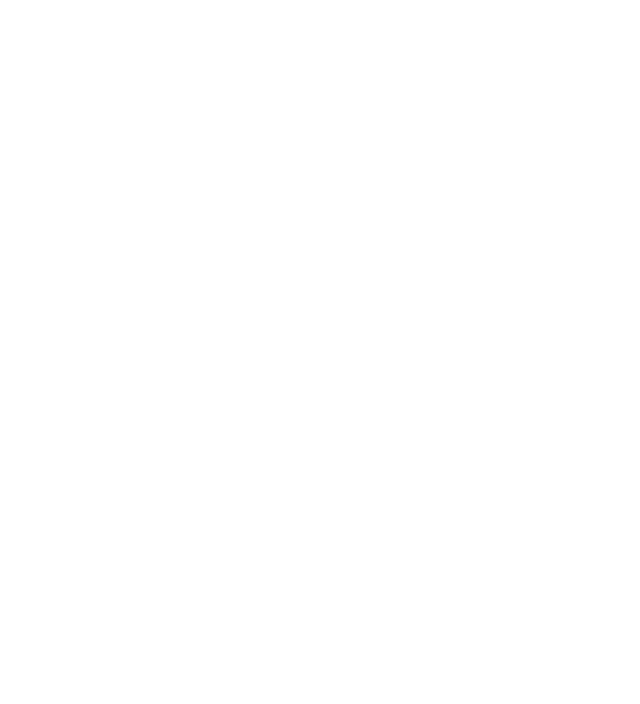
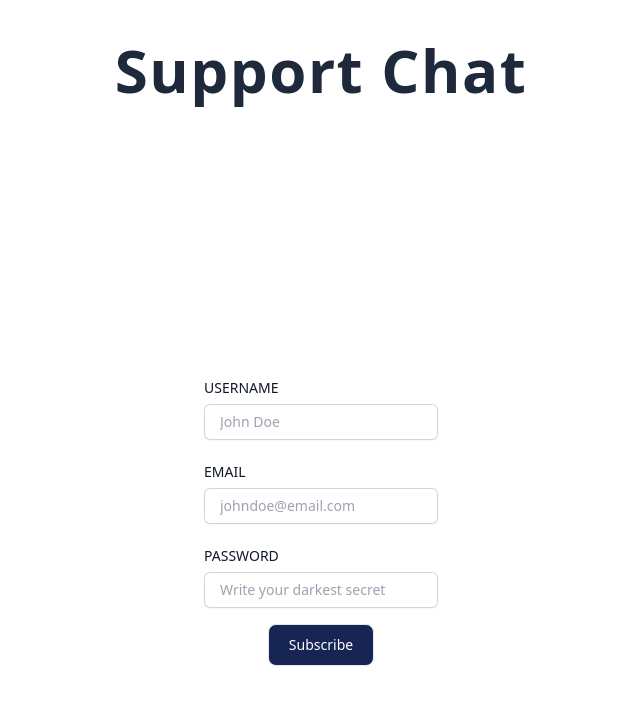
Before and after one commit to rafaelrsi22/support-chat, a React (Create React App) app in the folder client/: page /signup in a window 1280 px wide. Before the commit this address had no page. Shown: the top 704 px of the page, without its empty margins (319-959 px from the left). Built offline with nearby package versions, Linux system fonts and the light colour scheme.

Commit message:
Created separated route files, added user interaction into links between login and signup pages

```diff
--- a/client/src/App.jsx
+++ b/client/src/App.jsx
@@ -2,12 +2,16 @@
 import { BrowserRouter, Routes, Route } from "react-router-dom";
 
 import Home from "./routes/Home";
+import Login from './routes/Login';
+import Register from './routes/Register';
 
 function App() {
     return (
         <BrowserRouter>
             <Routes>
                 <Route path="/" element={<Home />} />
+                <Route path="/login" element={<Login />} />
+                <Route path="/signup" element={<Register />} />
             </Routes>
         </BrowserRouter>
     );
--- a/client/src/components/Header.jsx
+++ b/client/src/components/Header.jsx
@@ -1,9 +1,12 @@
 import React from "react";
+import { Link } from "react-router-dom"
 
 function Header() {
     return (
         <header>
-            <h1 className="text-6xl font-semibold tracking-wide text-slate-800 text-center mt-10">Support Chat</h1>
+            <a className="text-6xl font-semibold tracking-wide text-slate-800 text-center mt-10 block">
+                <Link to='/'>Support Chat</Link>
+            </a>
         </header>
     );
 }
--- a/client/src/components/LoginForm.jsx
+++ b/client/src/components/LoginForm.jsx
@@ -13,7 +13,7 @@
         }}>
             <Input dataType={'username'} onChange={setUsername} />
             <Input dataType={'password'} onChange={setPassword} />
-            <input type="submit" class="text-blue-700 hover:text-white border border-blue-700 hover:bg-blue-800 focus:outline-none font-medium rounded-lg text-sm px-5 py-2.5 text-center mt-4 cursor-pointer" value='Log In' />
+            <input type="submit" className="text-blue-700 hover:text-white border border-blue-700 hover:bg-blue-800 focus:outline-none font-medium rounded-lg text-sm px-5 py-2.5 text-center mt-4 cursor-pointer" value='Log In' />
         </form>
     );
 }
--- a/client/src/components/RegisterForm.jsx
+++ b/client/src/components/RegisterForm.jsx
@@ -15,7 +15,7 @@
             <Input dataType={'username'} onChange={setUsername} />
             <Input dataType={'email'} onChange={setEmail} />
             <Input dataType={'password'} onChange={setPassword} />
-            <input type="submit" class="text-white bg-blue-950 hover:text-blue-950 border hover:border-blue-950 hover:bg-white focus:outline-none font-medium rounded-lg text-sm px-5 py-2.5 text-center mt-4 cursor-pointer" value='Subscribe' />
+            <input type="submit" className="text-white bg-blue-950 hover:text-blue-950 border hover:border-blue-950 hover:bg-white focus:outline-none font-medium rounded-lg text-sm px-5 py-2.5 text-center mt-4 cursor-pointer" value='Subscribe' />
         </form>
     );
 }
--- a/client/src/routes/Home.jsx
+++ b/client/src/routes/Home.jsx
@@ -1,14 +1,20 @@
 import React from "react";
+import { Link } from "react-router-dom"
 
 import Header from "../components/Header";
-import LoginForm from "../components/LoginForm";
-import RegisterForm from "../components/RegisterForm";
 
 function Home() {
     return (
         <div id="app" className="flex flex-col">
             <Header />
-
+            <div className="flex flex-col mx-auto max-w-32 mt-72">
+                <a type="submit" className="text-white bg-blue-950 hover:text-blue-950 border hover:border-blue-950 hover:bg-white focus:outline-none font-medium rounded-lg text-sm px-5 py-3.5 text-center mt-4 cursor-pointer">
+                    <Link to="signup">Get Started</Link>
+                </a>
+                <a type="submit" className="text-blue-700 hover:text-white border border-blue-700 hover:bg-blue-800 focus:outline-none font-medium rounded-lg text-sm px-4 py-3 text-center mt-4 cursor-pointer">
+                    <Link to="login">Welcome Back</Link>
+                </a>
+            </div>
         </div>
     )
 }
--- /dev/null
+++ b/client/src/routes/Login.jsx
@@ -0,0 +1,15 @@
+import React from "react";
+import LoginForm from "../components/LoginForm";
+
+import Header from "../components/Header";
+
+function Login() {
+    return (
+        <div id="app" className="flex flex-col">
+            <Header />
+            <LoginForm />
+        </div>
+    );
+}
+
+export default Login
--- /dev/null
+++ b/client/src/routes/Register.jsx
@@ -0,0 +1,15 @@
+import React from "react";
+import RegisterForm from "../components/RegisterForm";
+
+import Header from "../components/Header";
+
+function Register() {
+    return (
+        <div id="app" className="flex flex-col">
+            <Header />
+            <RegisterForm />
+        </div>
+    );
+}
+
+export default Register;
```
